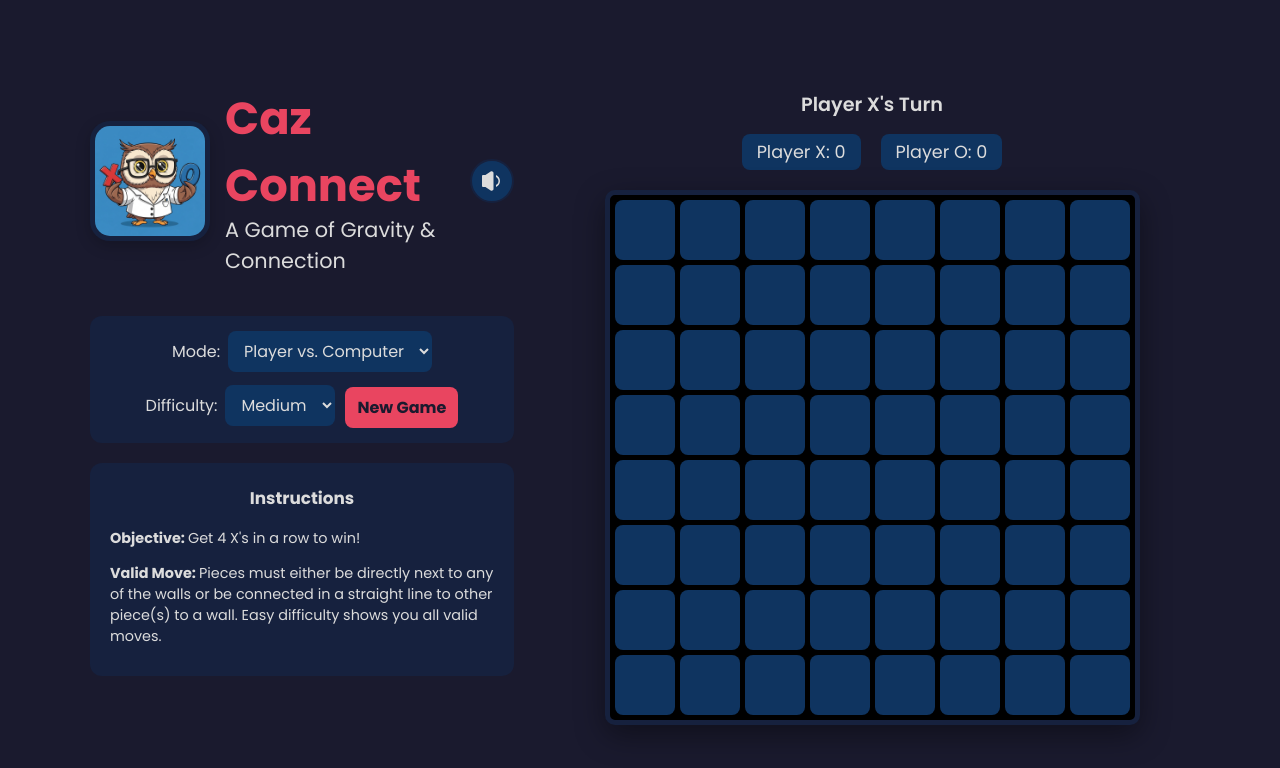
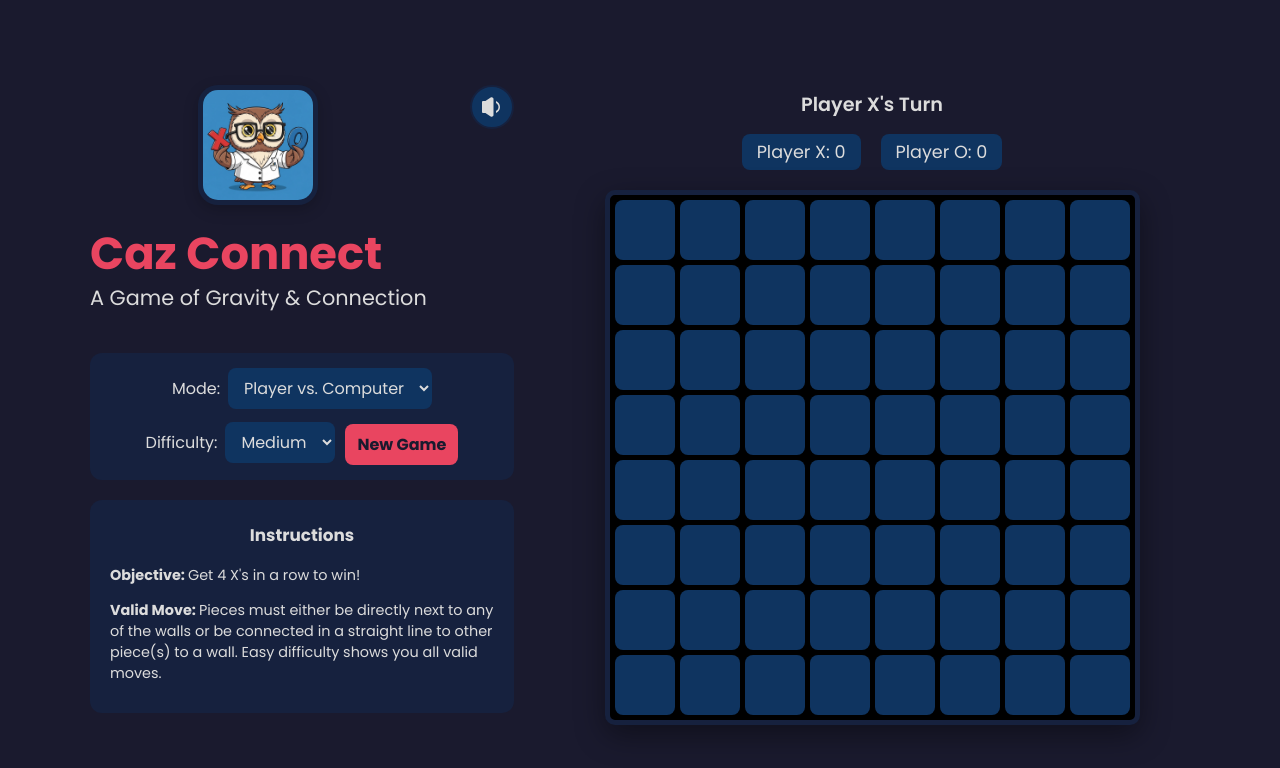
Before and after one commit to snengle/caz-connect, a plain HTML site: page index.html in a window 1280 px wide. Drawn offline with Linux system fonts and the light colour scheme.

Commit message:
Update style.css

```diff
--- a/style.css
+++ b/style.css
@@ -37,31 +37,32 @@ body {
 header.title-container {
     order: 1; /* Title is always first */
     display: flex;
-    flex-direction: row;
+    flex-direction: column;
     align-items: center;
-    justify-content: space-between;
     gap: 15px;
+    text-align: center;
     width: 100%;
     margin-top: 10px;
+    position: relative; /* For mute button positioning */
 }
 
 .title-left {
     display: flex;
+    flex-direction: column;
     align-items: center;
     gap: 15px;
 }
 
 #mascot {
-    height: 90px;
-    width: 90px;
+    height: 100px;
+    width: 100px;
     border-radius: 20px;
     background-color: var(--board-bg);
     padding: 5px;
     box-shadow: 0 5px 15px rgba(0,0,0,0.2);
-    flex-shrink: 0;
 }
 
-.title-text-group { text-align: left; }
+.title-text-group { text-align: center; }
 h1 { color: var(--text-color); font-weight: 700; font-size: 2.2rem; margin: 0; }
 h2 { font-weight: 400; font-size: 1.1rem; margin: -5px 0 0 0; }
 
@@ -73,20 +74,11 @@ main.game-area {
     width: 100%;
 }
 
-.board-container {
-    order: 1; /* Board comes before status/score on mobile */
-}
-
-#status-area {
-    order: 2; /* Status/score comes after board on mobile */
-    width: 100%;
-    text-align: center;
-    margin-top: 15px;
-    margin-bottom: 0;
-}
+.board-container { order: 1; }
+#status-area { order: 2; width: 100%; text-align: center; margin-top: 15px; margin-bottom: 0; }
 
 aside.info-area {
-    order: 3; /* Controls and rules are last on mobile */
+    order: 3;
     display: flex;
     flex-direction: column;
     gap: 20px;
@@ -179,24 +171,27 @@ select, button {
 .install-accept { background-color: var(--player-o-color); color: var(--bg-color); }
 .install-decline { background-color: var(--cell-bg); }
 
+/* --- Mute Button --- */
 #mute-button {
     width: 44px; height: 44px; padding: 8px; border-radius: 50%;
     background-color: var(--cell-bg); border: 2px solid var(--board-bg);
     color: var(--sub-text-color); cursor: pointer; flex-shrink: 0;
+    position: absolute; /* Position relative to the main container */
+    top: 10px;
+    right: 10px;
 }
 #mute-button:hover { background-color: var(--valid-hover-bg); }
 #mute-button svg { width: 100%; height: 100%; }
 #mute-button svg.hidden { display: none; }
 
-@media (max-width: 450px) {
-    .title-container { flex-direction: column; }
-    .title-text-group { text-align: center; }
-    #mute-button { position: absolute; top: 15px; right: 15px; }
-}
 
 @media (max-width: 600px) {
     .install-prompt-content { flex-direction: column; text-align: center; }
     .install-prompt-buttons { width: 100%; justify-content: center; margin-top: 10px; }
+    .title-container { flex-direction: column; }
+    .title-text-group { text-align: center; }
+    h1 { font-size: 2.2rem; }
+    h2 { font-size: 1.1rem; }
 }
 
 /* --- Tablet & Desktop Layout --- */
@@ -206,18 +201,36 @@ select, button {
         display: grid; max-width: 1100px;
         grid-template-columns: minmax(350px, 1fr) 1.5fr;
         grid-template-rows: auto 1fr;
-        grid-template-areas: "title game" "info game";
+        grid-template-areas: "header game" "info game";
         align-items: start; gap: 40px;
     }
-    header.title-container { grid-area: title; flex-direction: row; justify-content: flex-start; text-align: left; }
+
+    header.title-container {
+        grid-area: header;
+        flex-direction: row;
+        justify-content: flex-start; /* Align left */
+        position: relative; /* Ensure it contains the mute button */
+        width: 100%;
+    }
     main.game-area { grid-area: game; min-width: 525px; justify-content: center; }
     aside.info-area { grid-area: info; justify-content: flex-start; }
+
     .board-container { order: 2; }
     #status-area { order: 1; margin-bottom: 20px; }
+
     #mascot { height: 110px; width: 110px; }
     .title-text-group { text-align: left; }
-    h1 { font-size: 2.8rem; } h2 { font-size: 1.3rem; }
+    h1 { font-size: 2.8rem; }
+    h2 { font-size: 1.3rem; }
+
+    #mute-button {
+        position: absolute;
+        top: 0;
+        right: 0;
+    }
+
     #game-controls { flex-direction: row; justify-content: center; width: 100%; box-sizing: border-box; flex-wrap: wrap;}
+
     #game-board {
         grid-template-columns: repeat(8, 60px); grid-template-rows: repeat(8, 60px);
         gap: 5px; padding: 5px; max-width: none; max-height: none;
```
